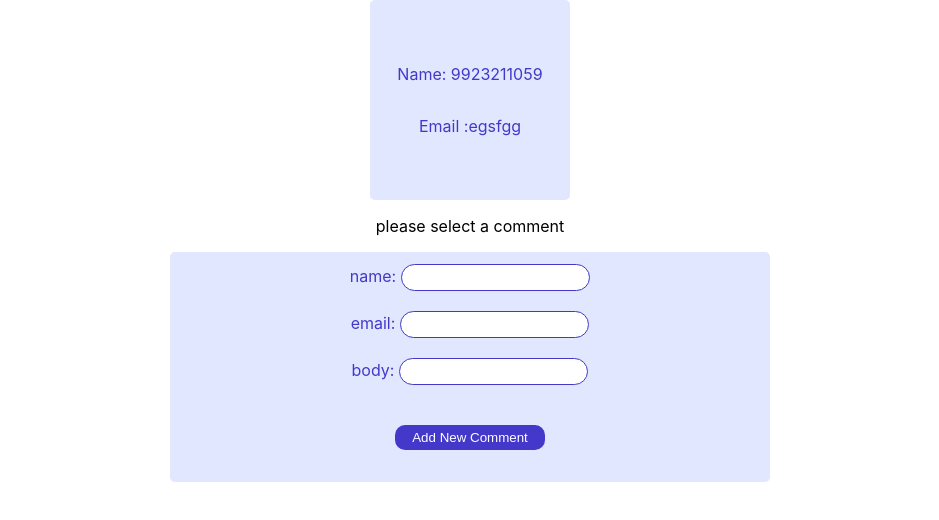
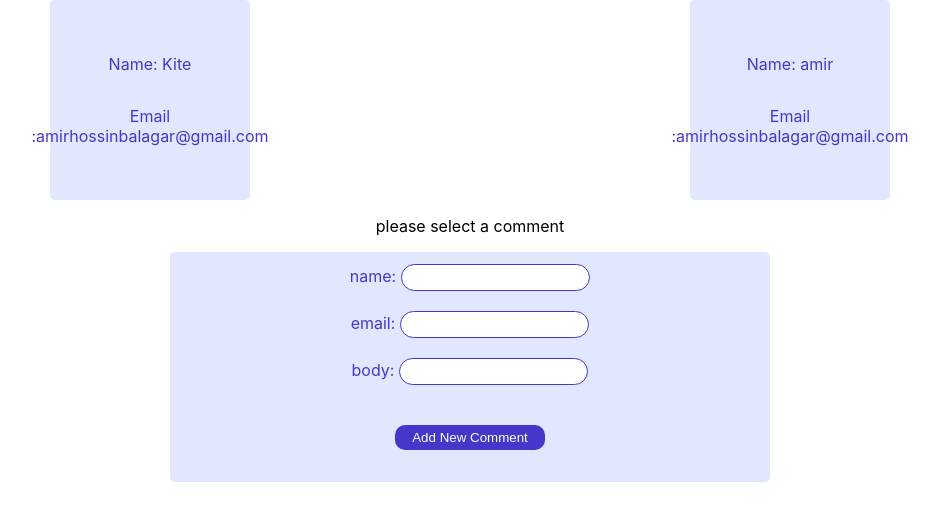
Before and after one commit to amirho3einb/http-app, a React (Create React App) app: page / in a window 1280 px wide. Shown: the top 520 px of the page, without its empty margins (170-1109 px from the left). Built offline with nearby package versions, Linux system fonts and the light colour scheme; data requests are answered from the project's data file.

Commit message:
Extract functions related to backend

```diff
--- a/data/db.json
+++ b/data/db.json
@@ -1,11 +1,20 @@
 {
   "comments": [
     {
-      "name": "9923211059",
-      "email": "egsfgg",
+      "name": "Kite",
+      "email": "amirhossinbalagar@gmail.com",
       "body": "",
-      "content": "estgg",
-      "id": 3
+      "content": "uihio",
+      "postId": 10,
+      "id": 1
+    },
+    {
+      "name": "amir",
+      "email": "amirhossinbalagar@gmail.com",
+      "body": "",
+      "content": "uihio",
+      "postId": 10,
+      "id": 2
     }
   ]
 }
--- a/src/components/FullComment/FullComment.js
+++ b/src/components/FullComment/FullComment.js
@@ -2,6 +2,10 @@ import http from "../../services/httpService";
 import { useEffect } from "react";
 import { useState } from "react/cjs/react.development";
 import "./fullComment.css";
+import { deleteComment } from "../../services/deleteCommentService";
+import { getALLComments } from "../../services/getAllCommentsService";
+import { getOneComment } from "../../services/getOneCommentService";
+
 const FullComment = ({commentId, setComments, setSelectedId}) => {
     const [comment, setComment] = useState(null);
     console.log(commentId);
@@ -13,7 +17,7 @@ const FullComment = ({commentId, setComments, setSelectedId}) => {
 
     useEffect(()=>{
         if(commentId){
-            http.get(`/comments/${commentId}`)
+            getOneComment(commentId)
             .then(res => setComment(res.data))
             .catch();
         }
@@ -27,8 +31,8 @@ const FullComment = ({commentId, setComments, setSelectedId}) => {
 
     const deleteHandler = async() => {
         try{
-            await http.delete(`/comments/${commentId}`);
-            const {data} = await http.get("/comments");
+            await deleteComment(commentId);
+            const {data} = await getALLComments();
             setComments(data);
             setComment(null);
             setSelectedId(null);
--- a/src/components/NewComment/NewComment.js
+++ b/src/components/NewComment/NewComment.js
@@ -1,6 +1,9 @@
 import http from "../../services/httpService";
 import { useState } from "react/cjs/react.development";
 import "./newComment.css";
+import { getALLComments } from "../../services/getAllCommentsService";
+import { addNewComments } from "../../services/addNewCommentSevice";
+
 const NewComment = ({setComments}) => {
     const [comment, setComment] = useState({
         name: "",
@@ -18,9 +21,8 @@ const NewComment = ({setComments}) => {
 
     const postCommentHandler = async() => {
         try{
-            await http
-            .post("/comments", comment);
-            const {data} = await http.get("/comments");
+            await addNewComments({...comment, postId: 10 });
+            const {data} = await getALLComments();
             setComments(data);
         }
         catch(error){}
--- a/src/container/Discussion/Discussion.js
+++ b/src/container/Discussion/Discussion.js
@@ -3,7 +3,7 @@ import Comment from "../../components/Comment/Comment";
 import FullComment from "../../components/FullComment/FullComment";
 import NewComment from "../../components/NewComment/NewComment";
 import "./discussion.css";
-import http from '../../services/httpService';
+import { getALLComments } from '../../services/getAllCommentsService';
 import { toast } from 'react-toastify';
 
 
@@ -15,9 +15,7 @@ const Discussion = () => {
     useEffect(()=>{
         const getComments = async () => {
             try {
-                const { data } = await http.get(
-                    "/comments"
-                );
+                const { data } = await getALLComments();
                 setComments(data);
             } catch (error) {
                 setError(true);
--- /dev/null
+++ b/src/services/addNewCommentSevice.js
@@ -0,0 +1,5 @@
+import http from "./httpService";
+
+export function addNewComments(data) {
+    return http.post("/comments", data);
+}
--- /dev/null
+++ b/src/services/deleteCommentService.js
@@ -0,0 +1,5 @@
+import http from "./httpService";
+
+export function deleteComment(commentId) {
+    return http.delete(`/comments/${commentId}`);
+}
--- /dev/null
+++ b/src/services/getAllCommentsService.js
@@ -0,0 +1,5 @@
+import http from "./httpService";
+
+export function getALLComments() {
+    return http.get("/comments");
+}
--- /dev/null
+++ b/src/services/getOneCommentService.js
@@ -0,0 +1,5 @@
+import http from "./httpService";
+
+export function getOneComment(id) {
+    return http.get(`/comments/${id}`);
+}
```
